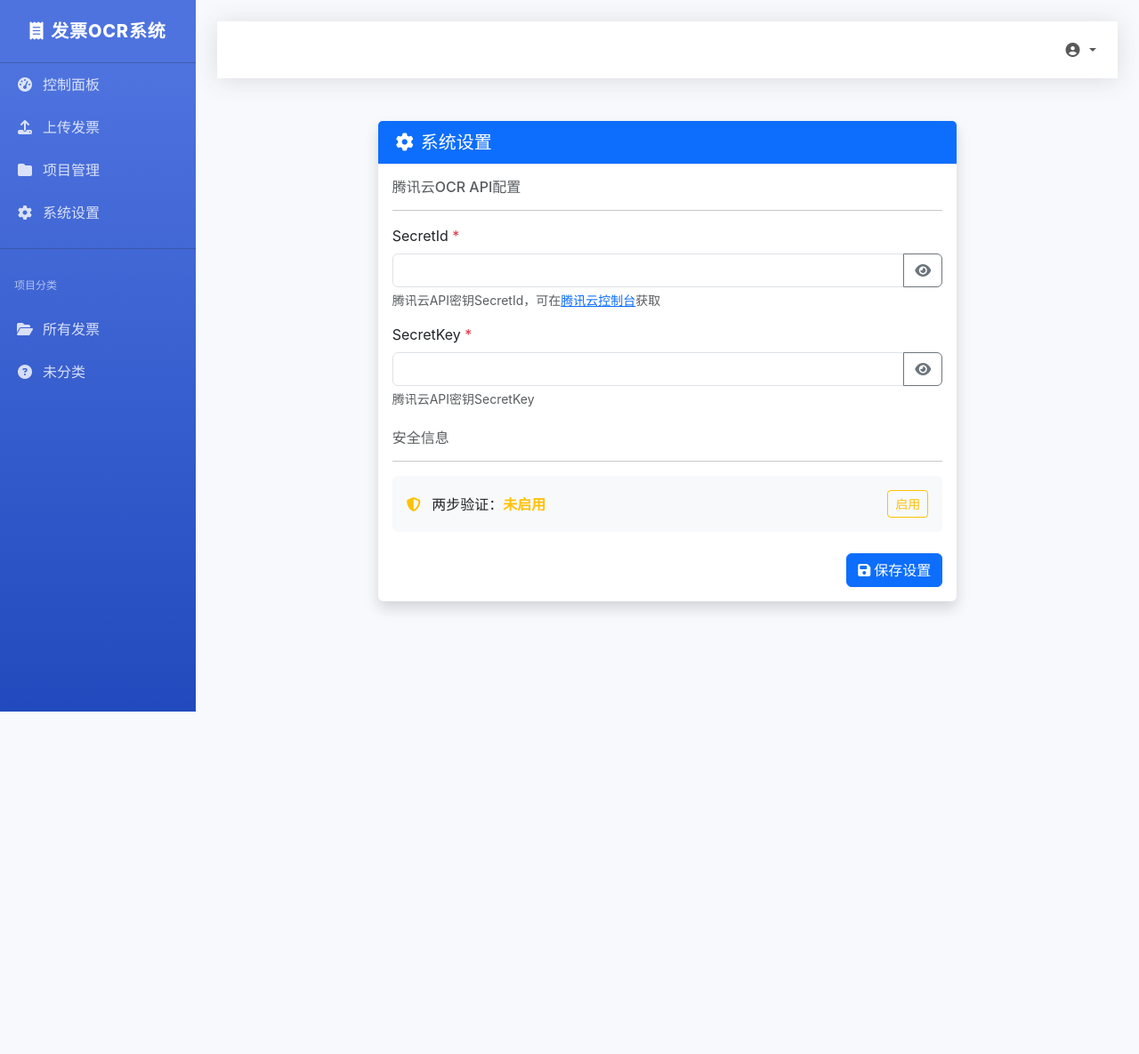
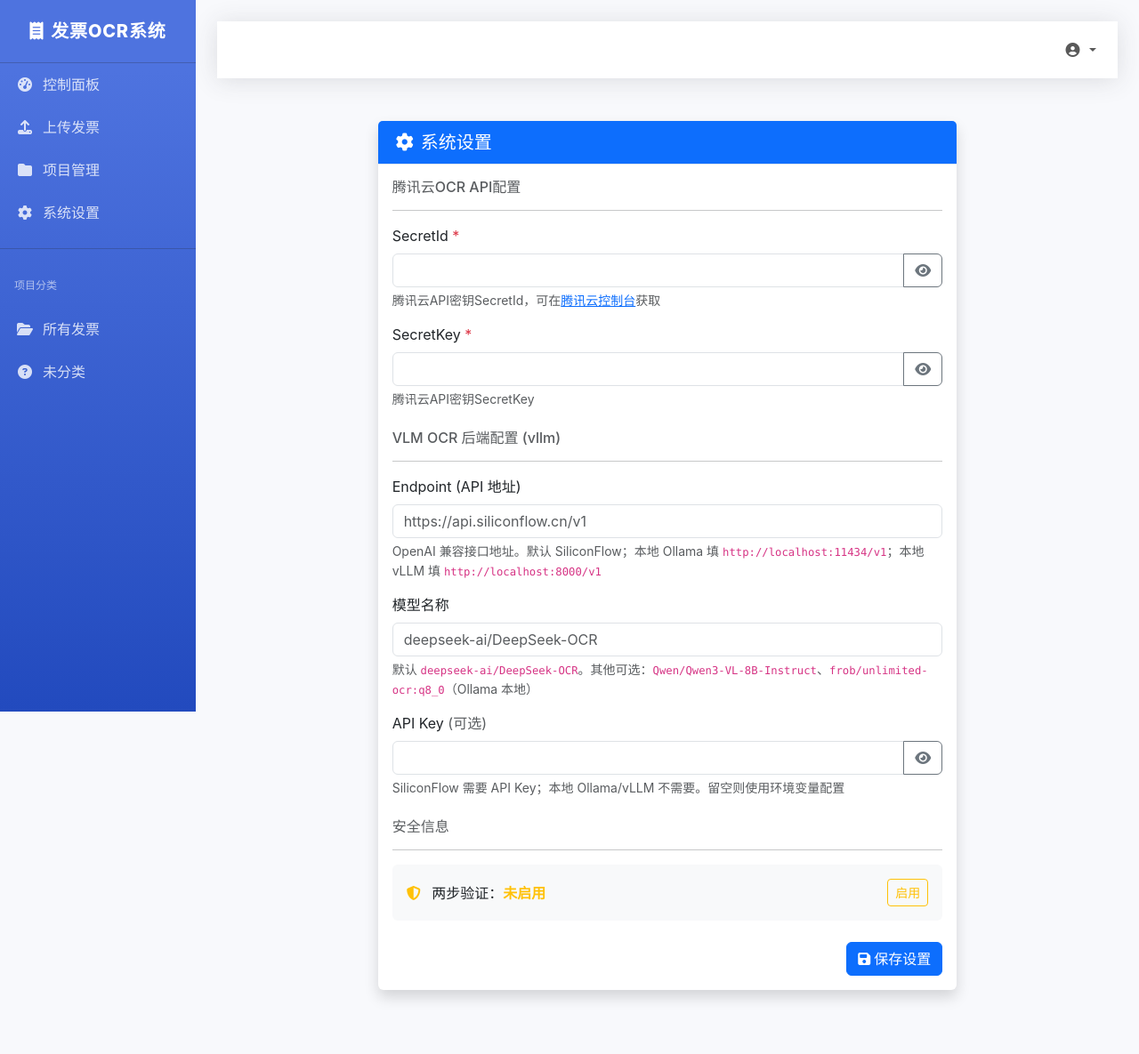
Before and after one commit to chiupam/invoiceOCR, a Flask app: template app/templates/settings.html in a window 1280 px wide. Shown: the whole page at 89% size. Before the commit the page ends 800 px from the top, so only its background shows below. Run offline with Flask 2, Linux system fonts and the light colour scheme; the template is opened without the code that fills it, so the values that code supplies are empty; the visitor is signed in with stand-in values (Sample User, id 1); some libraries are stand-ins or nearby versions.

Commit message:
feat: vllm OCR config in settings page
Adds a VLM OCR section to /settings so users can view AND edit the
vllm backend config (endpoint/model/API key) from the web UI instead
of only env vars.

- routes.py: handle vllm_* form fields on POST; display effective
  values on GET (env var > Settings table > defaults)
- settings.html: vllm section with endpoint/model/API key inputs
  (+ explainers for SiliconFlow / Ollama / local vLLM)
- vllm.py: backend now falls back to the Settings table when env
  vars are absent (constructor arg > env > Settings)

Verified in the running app: settings page shows the current
SiliconFlow endpoint/model/key from env.

```diff
--- a/app/routes.py
+++ b/app/routes.py
@@ -827,15 +827,24 @@
         # 保存设置
         tencent_secret_id = request.form.get('tencent_secret_id', '').strip()
         tencent_secret_key = request.form.get('tencent_secret_key', '').strip()
+        vllm_api_key = request.form.get('vllm_api_key', '').strip()
+        vllm_model = request.form.get('vllm_model', '').strip()
+        vllm_endpoint = request.form.get('vllm_endpoint', '').strip()
 
-        # 验证输入
+        # Tencent 是必填项（如果启用）；vllm 可选
         if not tencent_secret_id or not tencent_secret_key:
-            flash('请填写所有必填字段', 'danger')
+            flash('请填写腾讯云必填字段', 'danger')
             return redirect(url_for('main.settings'))
 
         # 保存设置
         Settings.set_value('TENCENT_SECRET_ID', tencent_secret_id)
         Settings.set_value('TENCENT_SECRET_KEY', tencent_secret_key)
+        if vllm_api_key:
+            Settings.set_value('VLLM_OCR_API_KEY', vllm_api_key)
+        if vllm_model:
+            Settings.set_value('VLLM_OCR_MODEL', vllm_model)
+        if vllm_endpoint:
+            Settings.set_value('VLLM_OCR_ENDPOINT', vllm_endpoint)
 
         flash('设置已保存', 'success')
         return redirect(url_for('main.index'))
@@ -844,9 +853,18 @@
     tencent_secret_id = Settings.get_value('TENCENT_SECRET_ID', '')
     tencent_secret_key = Settings.get_value('TENCENT_SECRET_KEY', '')
 
+    # vllm 配置 — 显示当前生效值（env var 优先，其次是 Settings 表）
+    import os as _os
+    vllm_api_key = Settings.get_value('VLLM_OCR_API_KEY', '') or _os.environ.get('VLLM_OCR_API_KEY', '')
+    vllm_model = Settings.get_value('VLLM_OCR_MODEL', '') or _os.environ.get('VLLM_OCR_MODEL', 'deepseek-ai/DeepSeek-OCR')
+    vllm_endpoint = Settings.get_value('VLLM_OCR_ENDPOINT', '') or _os.environ.get('VLLM_OCR_ENDPOINT', 'https://api.siliconflow.cn/v1')
+
     return render_template('settings.html',
                            tencent_secret_id=tencent_secret_id,
-                           tencent_secret_key=tencent_secret_key)
+                           tencent_secret_key=tencent_secret_key,
+                           vllm_api_key=vllm_api_key,
+                           vllm_model=vllm_model,
+                           vllm_endpoint=vllm_endpoint)
 
 @main.route('/quick_upload', methods=['POST'])
 @login_required
--- a/app/templates/settings.html
+++ b/app/templates/settings.html
@@ -37,6 +37,34 @@
                   </button>
                 </div>
                 <div class="form-text">腾讯云API密钥SecretKey</div>
+              </div>
+            </div>
+
+            <div class="mb-4">
+              <h6 class="text-muted">VLM OCR 后端配置 (vllm)</h6>
+              <hr>
+              <div class="mb-3">
+                <label for="vllm_endpoint" class="form-label">Endpoint (API 地址)</label>
+                <input type="text" class="form-control" id="vllm_endpoint" name="vllm_endpoint"
+                      value="{{ vllm_endpoint }}" autocomplete="off" placeholder="https://api.siliconflow.cn/v1">
+                <div class="form-text">OpenAI 兼容接口地址。默认 SiliconFlow；本地 Ollama 填 <code>http://localhost:11434/v1</code>；本地 vLLM 填 <code>http://localhost:8000/v1</code></div>
+              </div>
+              <div class="mb-3">
+                <label for="vllm_model" class="form-label">模型名称</label>
+                <input type="text" class="form-control" id="vllm_model" name="vllm_model"
+                      value="{{ vllm_model }}" autocomplete="off" placeholder="deepseek-ai/DeepSeek-OCR">
+                <div class="form-text">默认 <code>deepseek-ai/DeepSeek-OCR</code>。其他可选：<code>Qwen/Qwen3-VL-8B-Instruct</code>、<code>frob/unlimited-ocr:q8_0</code>（Ollama 本地）</div>
+              </div>
+              <div class="mb-3">
+                <label for="vllm_api_key" class="form-label">API Key <span class="text-muted">(可选)</span></label>
+                <div class="input-group">
+                  <input type="password" class="form-control" id="vllm_api_key" name="vllm_api_key"
+                        value="{{ vllm_api_key }}" autocomplete="off">
+                  <button class="btn btn-outline-secondary" type="button" onclick="toggleVisibility('vllm_api_key', this)">
+                    <i class="fas fa-eye"></i>
+                  </button>
+                </div>
+                <div class="form-text">SiliconFlow 需要 API Key；本地 Ollama/vLLM 不需要。留空则使用环境变量配置</div>
               </div>
             </div>
 
```
Also changed, not shown: core/extractors/local/vllm.py (+31 -5 lines).
